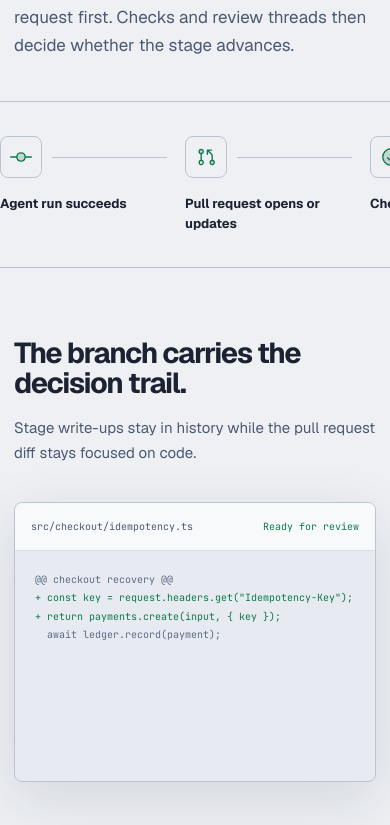
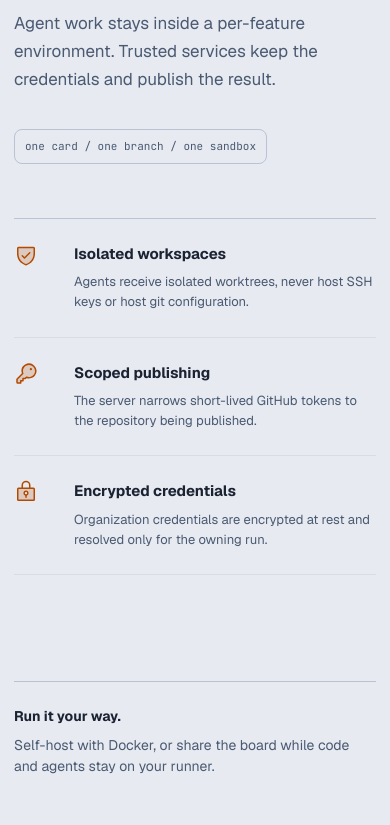
Before and after one commit to danielpang/bento-www, a Next.js app: page / in a window 390 px wide. Shown: the part 5659-6484 px from the top of the page. Built offline with nearby package versions, Linux system fonts and the light colour scheme; no server answers.

Commit message:
Remove redundant pull request landing section
Co-authored-by: Daniel Pang <danielpang@users.noreply.github.com>

```diff
--- a/app/globals.css
+++ b/app/globals.css
@@ -1001,134 +1001,6 @@ main {
   margin-top: auto;
 }
 
-.pr-section {
-  background: var(--page);
-}
-
-.publish-flow {
-  display: grid;
-  grid-template-columns: repeat(4, minmax(0, 1fr));
-  padding: 34px 26px;
-  border-block: 1px solid var(--line-strong);
-}
-
-.publish-step {
-  position: relative;
-  display: flex;
-  min-height: 96px;
-  flex-direction: column;
-  align-items: flex-start;
-  gap: 16px;
-  color: var(--text);
-  font-size: 13px;
-  font-weight: 620;
-}
-
-.publish-icon {
-  position: relative;
-  z-index: 1;
-  display: grid;
-  width: 42px;
-  height: 42px;
-  place-items: center;
-  border: 1px solid var(--line-strong);
-  border-radius: var(--radius);
-  background: var(--page);
-  color: var(--success);
-}
-
-.publish-line {
-  position: absolute;
-  top: 21px;
-  right: 18px;
-  left: 52px;
-  height: 1px;
-  background: var(--line-strong);
-}
-
-.review-proof {
-  display: grid;
-  grid-template-columns: minmax(0, 4fr) minmax(0, 8fr);
-  align-items: center;
-  gap: clamp(36px, 7vw, 100px);
-  margin-top: clamp(70px, 8vw, 112px);
-}
-
-.review-copy h3 {
-  max-width: 13ch;
-  margin: 0;
-  color: var(--text);
-  font-size: clamp(1.8rem, 3.4vw, 3rem);
-  font-weight: 620;
-  letter-spacing: -0.045em;
-  line-height: 1.04;
-}
-
-.review-copy p {
-  max-width: 34ch;
-  margin: 18px 0 0;
-  color: var(--text-muted);
-  font-size: 15px;
-  line-height: 1.65;
-}
-
-.diff-preview {
-  overflow: hidden;
-  border: 1px solid var(--line-strong);
-  border-radius: var(--radius);
-  background: var(--surface-sunken);
-  box-shadow: 0 18px 60px var(--shadow);
-}
-
-.diff-header {
-  display: flex;
-  align-items: center;
-  justify-content: space-between;
-  gap: 20px;
-  min-height: 48px;
-  padding: 0 16px;
-  border-bottom: 1px solid var(--line);
-  background: var(--surface);
-}
-
-.diff-header code,
-.diff-header span {
-  overflow: hidden;
-  color: var(--text-muted);
-  font-family: var(--font-jetbrains-mono), monospace;
-  font-size: 10px;
-  text-overflow: ellipsis;
-  white-space: nowrap;
-}
-
-.diff-header span {
-  color: var(--success);
-}
-
-.diff-preview pre {
-  min-height: 230px;
-  margin: 0;
-  padding: 28px;
-  overflow-x: auto;
-  color: var(--text-muted);
-  font-family: var(--font-jetbrains-mono), monospace;
-  font-size: clamp(10px, 1.2vw, 13px);
-  line-height: 1.85;
-  white-space: pre;
-}
-
-.diff-preview pre span {
-  display: block;
-}
-
-.diff-add {
-  color: var(--success);
-}
-
-.diff-muted {
-  color: var(--text-faint);
-}
-
 .security-section {
   border-top: 1px solid var(--line);
   background: var(--surface-sunken);
@@ -1693,15 +1565,6 @@ main {
     min-height: 330px;
   }
 
-  .review-proof {
-    grid-template-columns: 1fr;
-  }
-
-  .review-copy h3,
-  .review-copy p {
-    max-width: 620px;
-  }
-
   .final-cta-inner {
     grid-template-columns: 1fr;
     align-items: start;
@@ -1720,16 +1583,6 @@ main {
 
   .gate-checks {
     grid-template-columns: 1fr;
-  }
-
-  .publish-flow {
-    grid-template-columns: repeat(4, minmax(185px, 1fr));
-    overflow-x: auto;
-    scroll-snap-type: x proximity;
-  }
-
-  .publish-step {
-    scroll-snap-align: start;
   }
 
   .deployment-note {
@@ -1835,15 +1688,6 @@ main {
     grid-template-columns: 1fr;
   }
 
-  .publish-flow {
-    margin-inline: -14px;
-    padding-inline: 14px;
-  }
-
-  .diff-preview pre {
-    padding: 20px;
-  }
-
   .github-label {
     position: absolute;
     width: 1px;
--- a/app/page.tsx
+++ b/app/page.tsx
@@ -4,7 +4,6 @@ import { GateDemo } from "@/components/gate-demo";
 import { HandoffSection } from "@/components/handoff-section";
 import { LifecycleSection } from "@/components/lifecycle-section";
 import { PipelineDemo } from "@/components/pipeline-demo";
-import { PullRequestSection } from "@/components/pull-request-section";
 import { Reveal } from "@/components/reveal";
 import { SecuritySection } from "@/components/security-section";
 import { SiteFooter } from "@/components/site-footer";
@@ -81,7 +80,6 @@ export default function Home() {
         </section>
 
         <HandoffSection />
-        <PullRequestSection />
         <SecuritySection />
       </main>
       <SiteFooter
--- a/components/pull-request-section.tsx
+++ /dev/null
@@ -1,77 +0,0 @@
-import {
-  ChatCircleText,
-  CheckCircle,
-  GitCommit,
-  GitPullRequest,
-} from "@phosphor-icons/react/dist/ssr";
-import { Reveal } from "./reveal";
-
-const publishFlow = [
-  { icon: GitCommit, label: "Agent run succeeds" },
-  { icon: GitPullRequest, label: "Pull request opens or updates" },
-  { icon: CheckCircle, label: "Checks pass" },
-  { icon: ChatCircleText, label: "Review threads resolve" },
-];
-
-export function PullRequestSection() {
-  return (
-    <section className="section pr-section">
-      <div className="site-shell">
-        <Reveal className="section-heading">
-          <h2>From idea to pull request.</h2>
-          <p>
-            Successful runs open or update the pull request first. Checks
-            and review threads then decide whether the stage advances.
-          </p>
-        </Reveal>
-
-        <Reveal className="publish-flow">
-          {publishFlow.map((step, index) => {
-            const Icon = step.icon;
-            return (
-              <div className="publish-step" key={step.label}>
-                <span className="publish-icon">
-                  <Icon aria-hidden="true" size={22} weight="duotone" />
-                </span>
-                <span>{step.label}</span>
-                {index < publishFlow.length - 1 && (
-                  <span aria-hidden="true" className="publish-line" />
-                )}
-              </div>
-            );
-          })}
-        </Reveal>
-
-        <div className="review-proof">
-          <Reveal className="review-copy">
-            <h3>The branch carries the decision trail.</h3>
-            <p>
-              Stage write-ups stay in history while the pull request diff
-              stays focused on code.
-            </p>
-          </Reveal>
-          <Reveal className="diff-preview" delay={0.08}>
-            <div className="diff-header">
-              <code>src/checkout/idempotency.ts</code>
-              <span>Ready for review</span>
-            </div>
-            <pre aria-label="Example code change">
-              <span className="diff-muted">
-                {"@@ checkout recovery @@\n"}
-              </span>
-              <span className="diff-add">
-                {"+ const key = request.headers.get(\"Idempotency-Key\");\n"}
-              </span>
-              <span className="diff-add">
-                {"+ return payments.create(input, { key });\n"}
-              </span>
-              <span className="diff-muted">
-                {"  await ledger.record(payment);"}
-              </span>
-            </pre>
-          </Reveal>
-        </div>
-      </div>
-    </section>
-  );
-}
```
Also changed, not shown: 2 other files (tests, documents, lock files or other folders).
